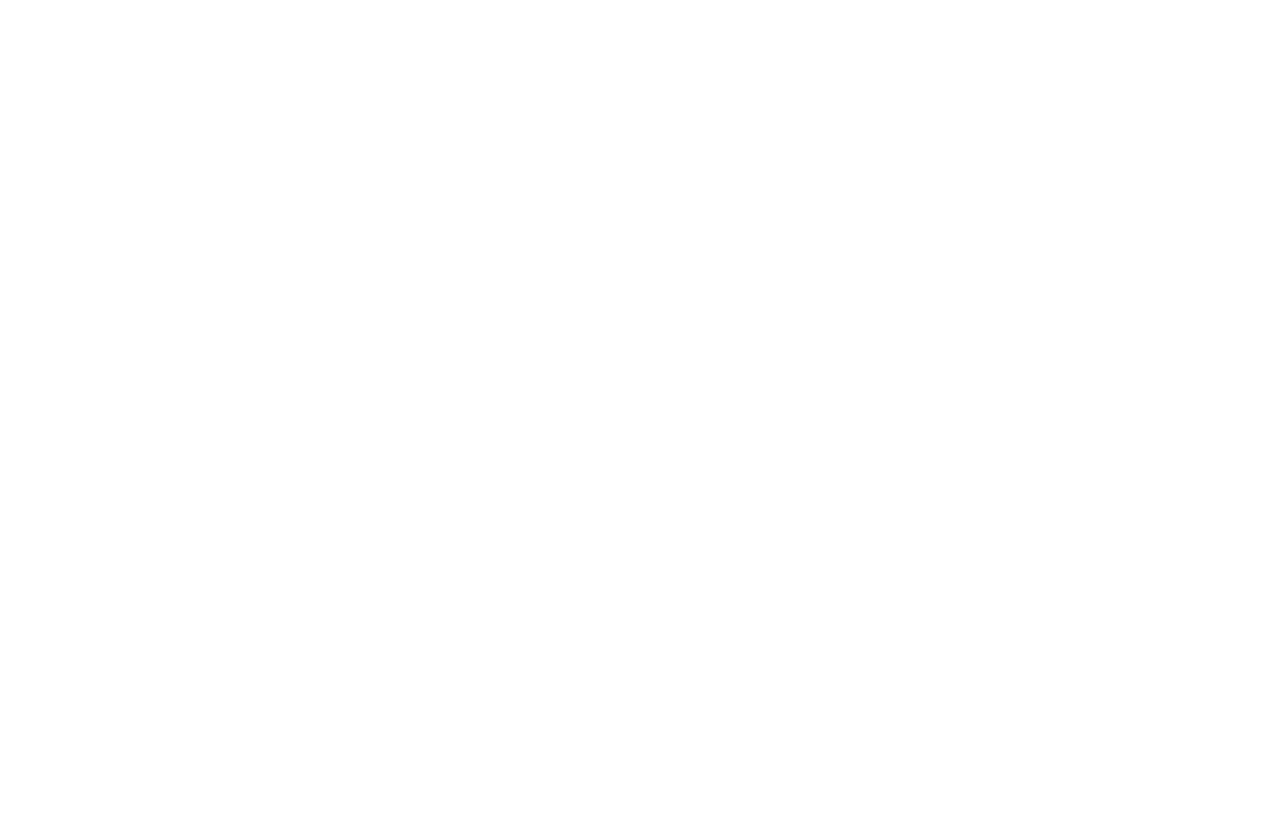
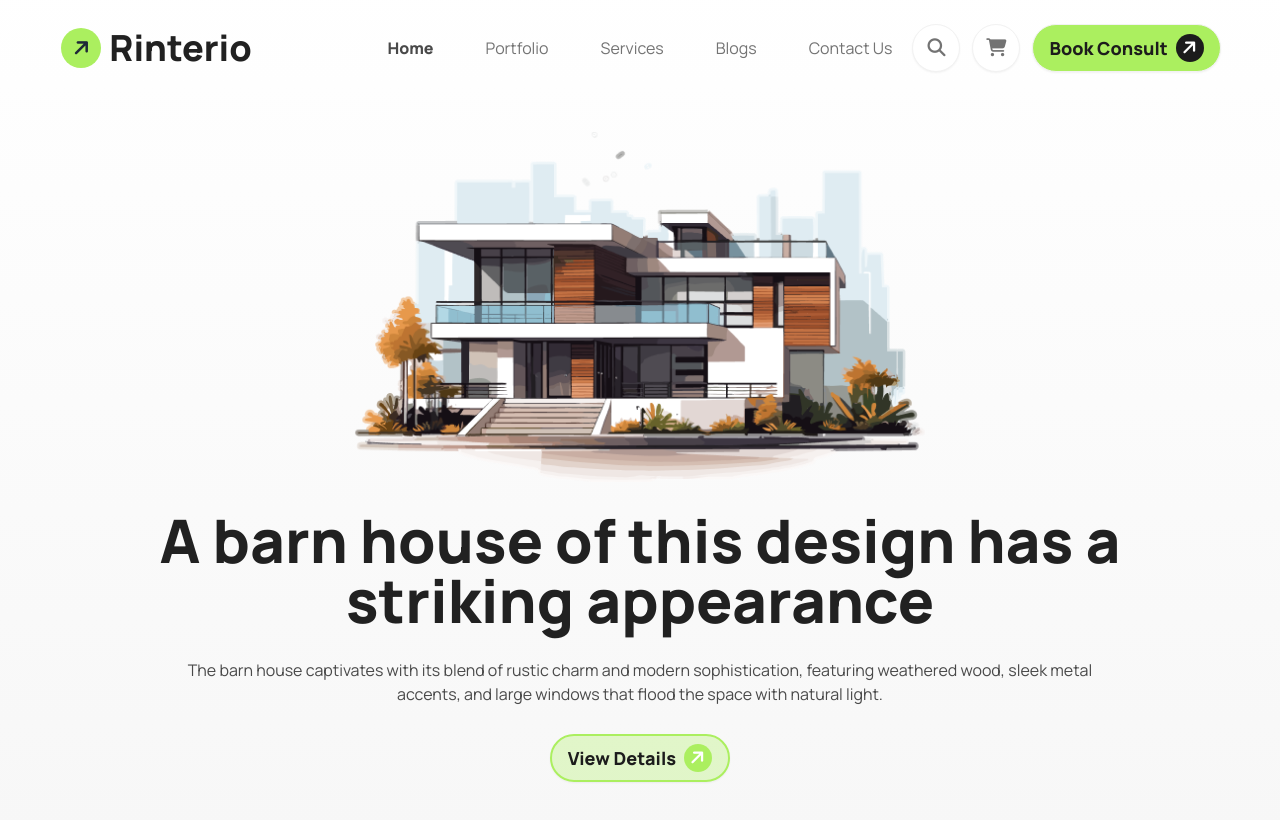
Before and after one commit to chinmoy10/assignproject-3, a plain HTML site: page index.html in a window 1280 px wide. Drawn offline with nearby package versions, Linux system fonts and the light colour scheme.

Commit message:
header section complete

```diff
--- a/index.html
+++ b/index.html
@@ -1,11 +1,89 @@
 <!DOCTYPE html>
-<html lang="en">
+<html lang="en" data-theme="light">
 <head>
     <meta charset="UTF-8">
     <meta name="viewport" content="width=device-width, initial-scale=1.0">
     <title>Assignment-3</title>
+
+    <!-- Google Font -->
+    <link rel="preconnect" href="https://fonts.googleapis.com">
+    <link rel="preconnect" href="https://fonts.gstatic.com" crossorigin>
+    <link href="https://fonts.googleapis.com/css2?family=Manrope:wght@200..800&display=swap" rel="stylesheet">
+
+    <!-- tailwind css & DaisyUI Links -->
+    <link href="https://cdn.jsdelivr.net/npm/daisyui@4.12.10/dist/full.min.css" rel="stylesheet" type="text/css" />
+    <script src="https://cdn.tailwindcss.com"></script>
+
+    <!-- Font awesome CDN link -->
+    <link rel="stylesheet" href="https://cdnjs.cloudflare.com/ajax/libs/font-awesome/6.6.0/css/all.min.css"
+        integrity="sha512-Kc323vGBEqzTmouAECnVceyQqyqdsSiqLQISBL29aUW4U/M7pSPA/gEUZQqv1cwx4OnYxTxve5UMg5GT6L4JJg=="
+        crossorigin="anonymous" referrerpolicy="no-referrer" />
+
+    <script>
+        tailwind.config = {
+            theme: {
+                extend: {
+                    fontFamily: {
+                        Manrope: 'Manrope',
+                    },
+                },
+            },
+        }
+    </script>
 </head>
-<body>
-
+<body class="font-Manrope">
+    <header class="bg-gradient-to-t from-[#f7f7f7] to-[#f4f4f405]">
+        <nav class="navbar w-11/12 mx-auto py-5">
+            <div class="navbar-start">
+                <a href="#" class="flex items-center justify-center gap-2">
+                    <button class="btn-circle bg-[#ABEF5F] w-10 h-10"><i class="fa-solid fa-arrow-right -rotate-45 text-xl"></i></button>
+                    <h1 class="text-4xl text-[#212121] font-extrabold">Rinterio</h1>
+                </a>
+            </div>
+            <div class="navbar-center hidden xl:flex">
+                <ul class="menu menu-horizontal px-1 flex items-center text-lg gap-5 font-medium">
+                    <li class="font-extrabold text-[#494949] text-base"><a href="#">Home</a></li>
+                    <li class="font-normal text-base text-[#737373]"><a href="#">Portfolio</a></li>
+                    <li class="font-normal text-base text-[#737373]"><a href="#">Services</a></li>
+                    <li class="font-normal text-base text-[#737373]"><a href="#">Blogs</a></li>
+                    <li class="font-normal text-base text-[#737373]"><a href="#">Contact Us</a></li>
+                </ul>
+            </div>
+            <div class="navbar-end gap-2 items-center">
+                <div class="hidden md:flex gap-3 text-lg">
+                    <button class="btn btn-circle bg-white"> <i class="fa-solid fa-magnifying-glass text-lg text-[#737373] text-center"></i></button>
+                    <button class="btn btn-circle bg-white"> <i class="fa-solid fa-shopping-cart text-lg text-[#737373] text-center"></i></button>
+                    <a href="#" class="btn flex items-center justify-center gap-2 bg-[#ABEF5F] rounded-full">
+                        <h1 class="text-lg text-[#1C1C1C] font-extrabold">Book Consult</h1>
+                        <button class="btn-circle w-7 h-7 bg-[#1C1C1C] text-white"><i class="fa-solid fa-arrow-right -rotate-45 text-lg"></i></button>
+                    </a>
+                </div>
+                <div class="dropdown">
+                    <div tabindex="0" role="button" class="btn btn-circle lg:hidden bg-white text-xl">
+                        <i class="fa-solid fa-bars"></i>
+                    </div>
+                    <ul tabindex="0"
+                        class="menu menu-sm dropdown-content bg-base-100 rounded-box z-[1] mt-3 w-52 right-0 p-2 shadow text-lg font-medium gap-5">
+                        <li class="font-extrabold text-[#494949]"><a href="#">Home</a></li>
+                        <li class="font-medium text-[#737373]"><a href="#">Services</a></li>
+                        <li class="font-medium text-[#737373]"><a href="#">Portfolio</a></li>
+                        <li class="font-medium text-[#737373]"><a href="#">Blogs</a></li>
+                        <li class="font-medium text-[#737373]"><a href="#">Contact Us</a></li>
+                    </ul>
+                </div>
+            </div>
+        </nav>
+        <section class="w-11/12 mx-auto pt-3 lg:pt-5 pb-6 lg:pb-12">
+            <div class="flex flex-col justify-center items-center pt-4 space-y-4 lg:space-y-7">
+                <img src="./images/banner.png" alt="">
+                <h1 class="text-[#212121] text-2xl lg:text-6xl text-center font-extrabold">A barn house of this design has a <br class="hidden md:block"> striking appearance</h1>
+                <p class="text-[#494949] text-base text-center">The barn house captivates with its blend of rustic charm and modern sophistication, featuring weathered wood, sleek metal <br class="hidden md:block"> accents, and large windows that flood the space with natural light.</p>
+                <a href="#" class="btn flex items-center justify-center gap-2 bg-[#ABEF5F50] rounded-full border-2 border-[#ABEF5F]">
+                    <h1 class="text-lg text-[#1C1C1C] font-extrabold">View Details</h1>
+                    <button class="btn-circle w-7 h-7 bg-[#ABEF5F] text-white"><i class="fa-solid fa-arrow-right -rotate-45 text-lg"></i></button>
+                </a>
+            </div>
+        </section>
+    </header>
 </body>
 </html>
```
